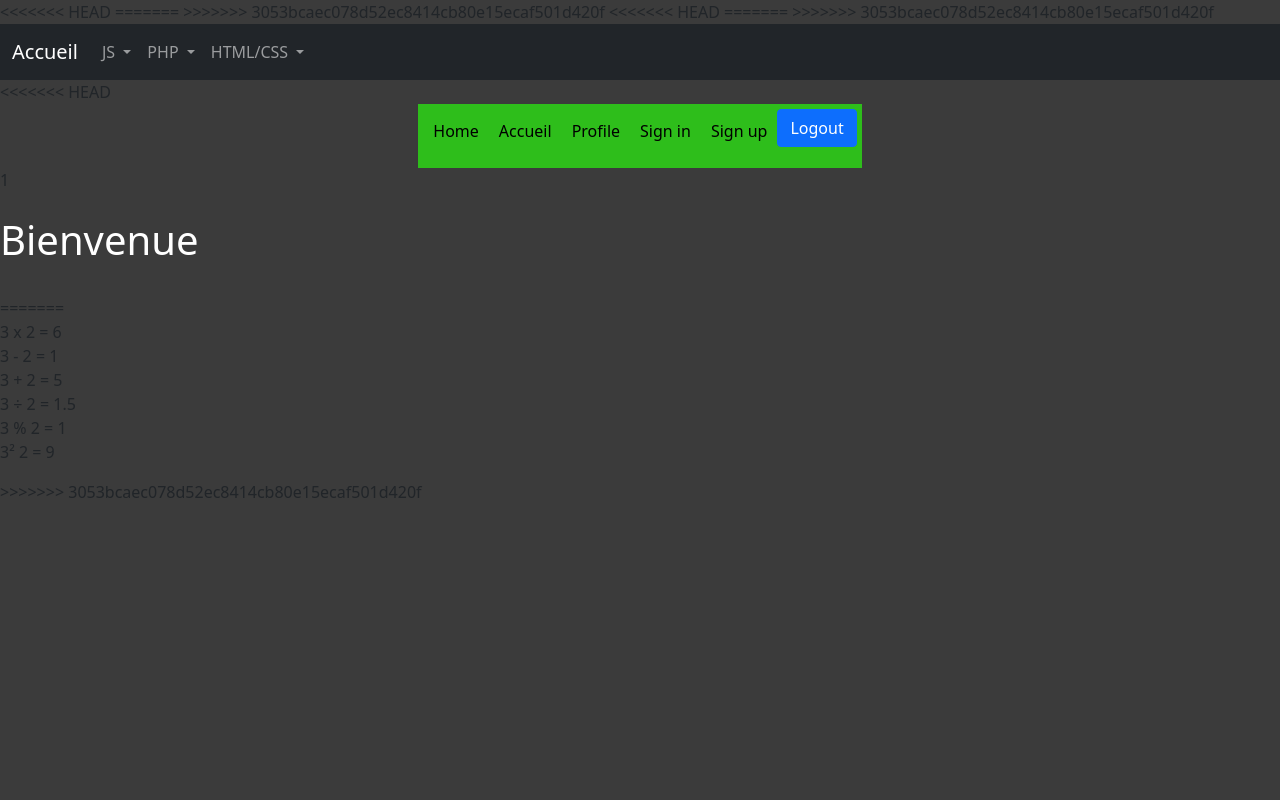
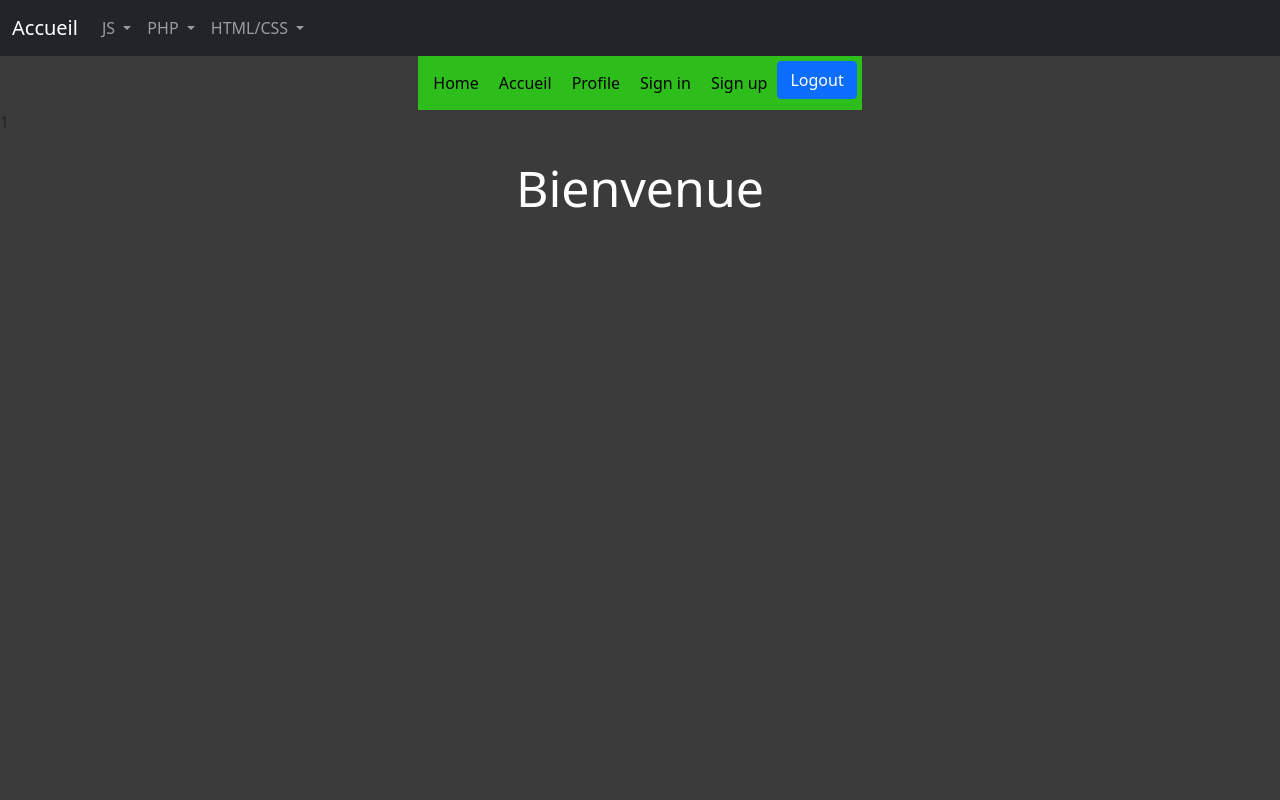
Before and after one commit to SounaVR/Website-HTML, a PHP site: page /PHP/index.php in a window 1280 px wide. Run offline with PHP 8.4, Linux system fonts and the light colour scheme; the visitor is signed in with stand-in values (Sample User, id 1); some libraries are stand-ins or nearby versions.

Commit message:
ok he's not weird, i'm just dumb 😔

```diff
--- a/PHP/css/main.css
+++ b/PHP/css/main.css
@@ -2,7 +2,6 @@ body {
     background-color: rgb(59, 59, 59);
 }
 
-<<<<<<< HEAD
 h1 {
     color: white;
     font-size: 50px;
@@ -37,9 +36,4 @@ nav#tp_php a:hover {
 
 #text {
     color: white;
-=======
-p {
-    color: white;
-    font-size: 50px;
->>>>>>> 3053bcaec078d52ec8414cb80e15ecaf501d420f
 }
--- a/PHP/index.php
+++ b/PHP/index.php
@@ -1,4 +1,3 @@
-<<<<<<< HEAD
 <?php
     session_start();
     if (!isset($_SESSION['auth'])) {
@@ -25,52 +24,24 @@
         $_SESSION['listUser'] = $tab;
     }
 ?>
-=======
->>>>>>> 3053bcaec078d52ec8414cb80e15ecaf501d420f
 <!DOCTYPE html>
 <html lang="fr">
     <head>
         <meta charset="UTF-8">
         <script src="/javascript/head.js"></script>
-<<<<<<< HEAD
         <title>[PHP] Accueil</title>
-=======
-        <title>Accueil PHP</title>
->>>>>>> 3053bcaec078d52ec8414cb80e15ecaf501d420f
 
         <script src="https://kit.fontawesome.com/c08589246e.js" crossorigin="anonymous"></script>
         <link rel="stylesheet" href="/PHP/css/main.css">
     </head>
     <body>
         <script src="/javascript/navbar.js"></script>
-<<<<<<< HEAD
 
         <?= include('./nav.php') ?>
         <br>
         <br>
         <h1 style="color: white;">Bienvenue</h1>
         <br>
-=======
-        <p>
-        <?php
-            $n1 = 3;
-            $n2 = 2;
-            $somme = $n1 + $n2;
-            $difference = $n1 - $n2;
-            $produit = $n1 * $n2;
-            $quotient = $n1 / $n2;
-            $reste = $n1 % $n2;
-            $puissance = $n1 ** $n2;
-
-            echo $n1." x ".$n2." = ".$produit."<br>";
-            echo $n1." - ".$n2." = ".$difference."<br>";
-            echo $n1." + ".$n2." = ".$somme."<br>";
-            echo $n1." ÷ ".$n2." = ".$quotient."<br>";
-            echo $n1." % ".$n2." = ".$reste."<br>";
-            echo $n1."² ".$n2." = ".$puissance."<br>";
-        ?>
-        </p>
->>>>>>> 3053bcaec078d52ec8414cb80e15ecaf501d420f
 
         <script src="https://cdn.jsdelivr.net/npm/bootstrap@5.1.3/dist/js/bootstrap.bundle.min.js" integrity="sha384-ka7Sk0Gln4gmtz2MlQnikT1wXgYsOg+OMhuP+IlRH9sENBO0LRn5q+8nbTov4+1p" crossorigin="anonymous"></script>
     </body>
--- a/javascript/navbar.js
+++ b/javascript/navbar.js
@@ -26,11 +26,7 @@ navbar.innerHTML = `
                         PHP
                     </a>
                     <ul class="dropdown-menu" aria-labelledby="navbarDropdown">
-<<<<<<< HEAD
                         <li><a class="dropdown-item" href="/PHP/index.php">TP 1</a></li>
-=======
-                        <li><a class="dropdown-item" href="/PHP/index.php">Accueil</a></li>
->>>>>>> 3053bcaec078d52ec8414cb80e15ecaf501d420f
                     </ul>
                 </li>
                 <li class="nav-item dropdown">
```
